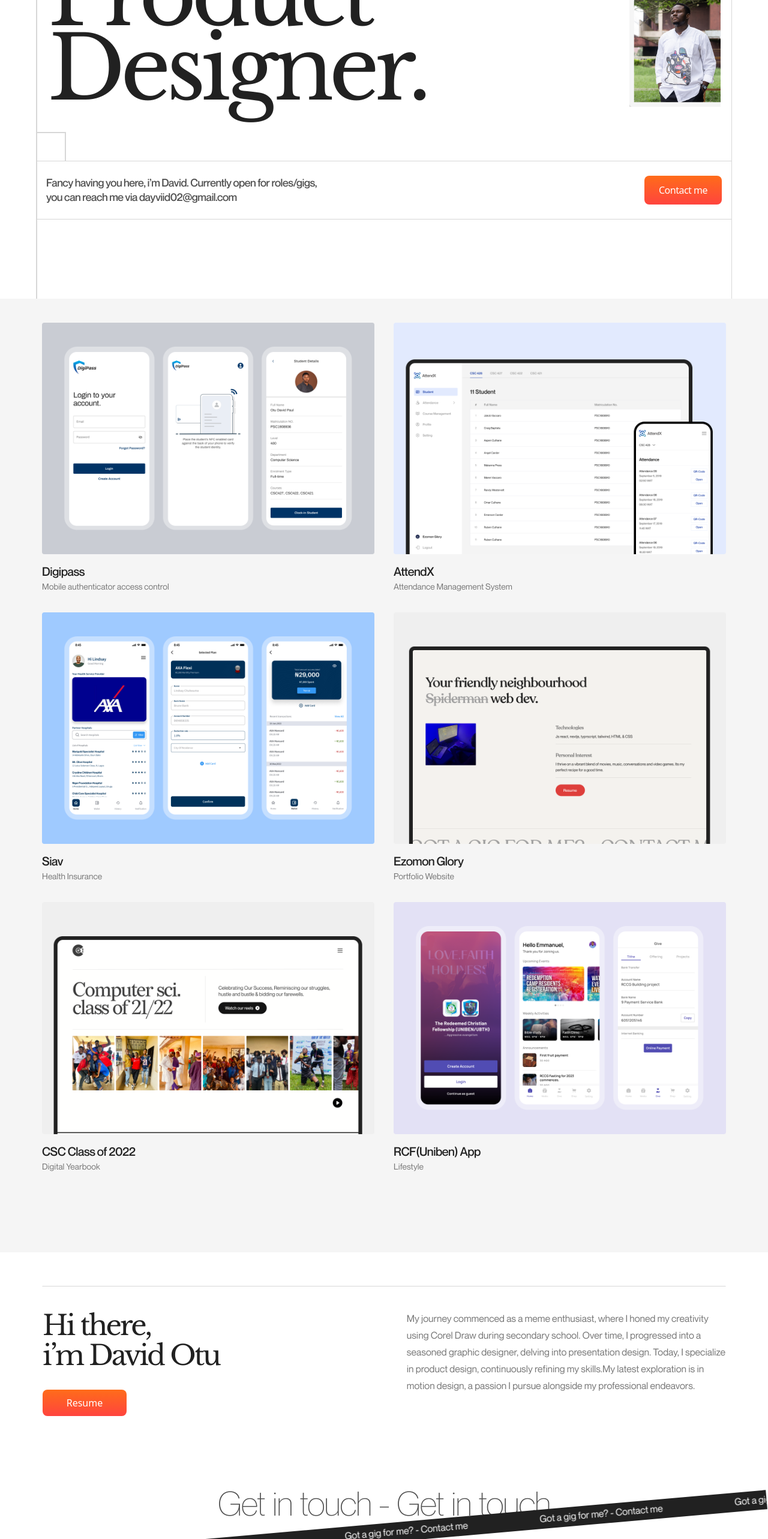
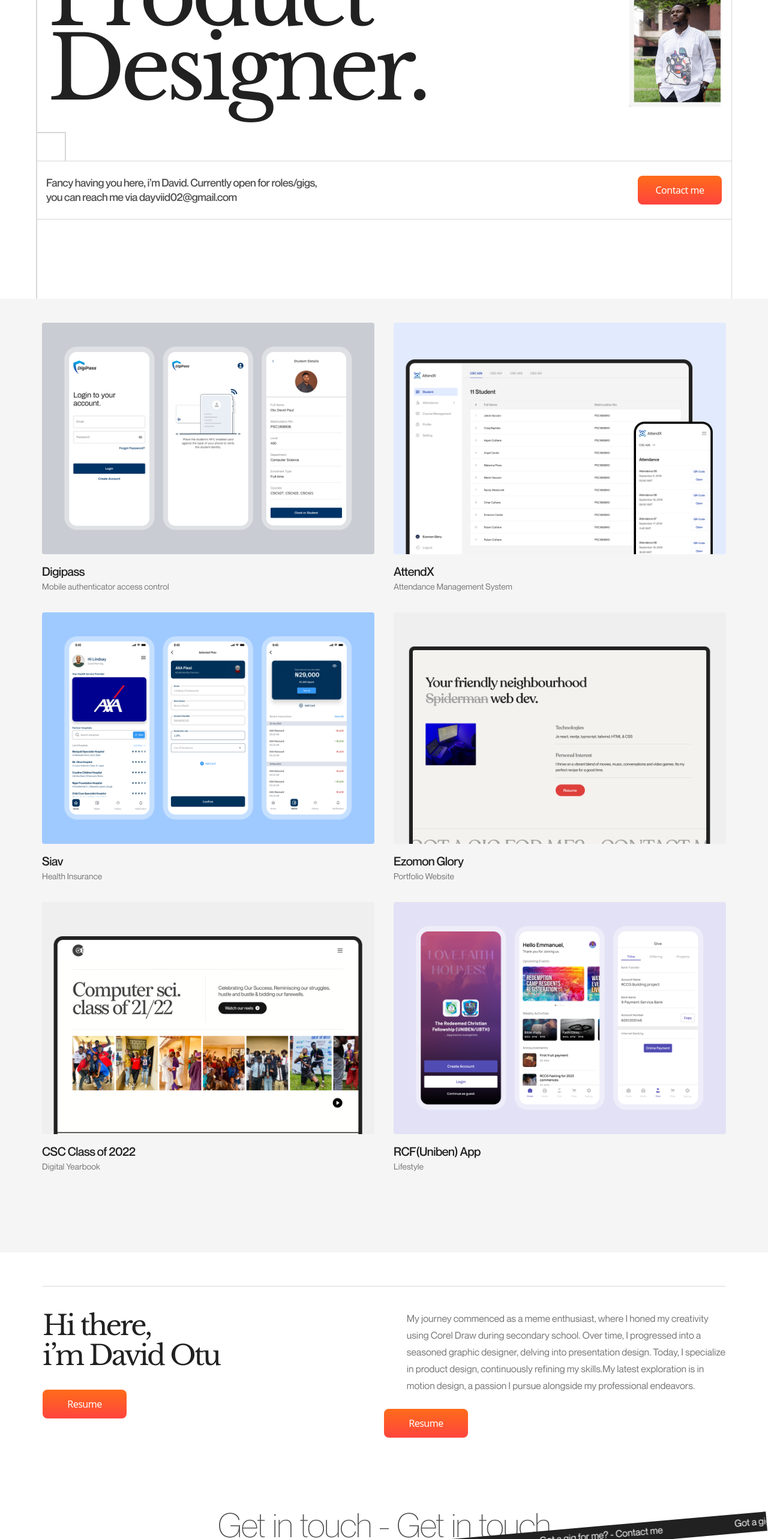
Before and after one commit to ezomonglory/davidportfolio, a Next.js app: page / in a window 1280 px wide. Shown: the part 234-2800 px from the top of the page at 60% size. Built offline with nearby package versions, Linux system fonts and the light colour scheme.

Commit message:
btn works changes

```diff
--- a/components/About.jsx
+++ b/components/About.jsx
@@ -11,9 +11,7 @@ const About = () => {
 					i’m David Otu
 				</h1>
 
-				<div className='bg-gradient md:inline-block w-[140px] !rounded-[8px] tracking-[-2%] hidden text-center  '>
-					Resume
-				</div>
+				<div className='bg-gradient font-[18px] !rounded-[8px] h-[48px]  items-center justify-center w-[140px] leading-[28px] tracking-[-0.5px] hidden md:flex'>Resume</div>
 			</div>
 
 			<div className='md:w-[50%] space-y-[24px] '>
@@ -93,9 +91,7 @@ const About = () => {
 					</svg>
 				</div> */}
 
-				<div className='bg-gradient !rounded-[8px] tracking-[-0.5px]  inline-block !px-[42px] md:hidden '>
-					Resume
-				</div>
+<div className='bg-gradient font-[18px] !rounded-[8px] h-[48px]  items-center justify-center w-[140px] leading-[28px] tracking-[-0.5px] flex md:hidde '>Resume</div>
 			</div>
 		</div>
 	);
--- a/components/HeroFooter.jsx
+++ b/components/HeroFooter.jsx
@@ -9,7 +9,7 @@ const HeroFooter = () => {
 				you can reach me via <br className="md:hidden" /> dayviid02@gmail.com
 			</p>
 
-			<div className='bg-gradient font-[18px] !rounded-[8px] h-[48px] leading-[28px] tracking-[-0.5px] '>Contact me</div>
+			<div className='bg-gradient font-[18px] !rounded-[8px] h-[48px] flex items-center justify-center w-[140px] leading-[28px] tracking-[-0.5px] '>Contact me</div>
 		</div>
 	);
 };
--- a/pages/AttendX.js
+++ b/pages/AttendX.js
@@ -73,7 +73,7 @@ const AttendX = () => {
                             In as much as this method is a means to an end, it can be easily manipulated by students and time consuming for lecturers to ensure that the attendance is free from such manipulation after each class.
                             This system was developed by my course mate for his final year project, and I collaborated as a designer. The timeline was very short so we had to work at a fast pace.'
 							/>
-							<div className='bg-gradient !p-0 !py-[10px] !px-[20px] tracking-[-0.01px] md:tracking-normal  w-[160px] text-center cursor-pointer '>
+								<div className='bg-gradient !md:p-0 !md:py-[10px] !md:px-[20px] tracking-[-0.01px] md:tracking-normal   w-[160px] h-[52px] flex items-center justify-center !px-[16px]  md:w-[160px] text-center cursor-pointer '>
 								View Dashboard
 							</div>
 						</div>
--- a/pages/CSC21.js
+++ b/pages/CSC21.js
@@ -69,7 +69,7 @@ const CSC21 = () => {
 								heading='Overview'
 								text='I came up with an idea to create a digital experience for my class where we had a website that housed our memories in form of pictures and videos and luckily, it synced with the fact that it was my final academic year in school and there was a list of activities they had planned for the final year week otherwise known as FYB Week.'
 							/>
-							<div className='bg-gradient !p-0 !py-[10px] !px-[20px] tracking-[-0.01px] md:tracking-normal  w-[160px] text-center cursor-pointer '>
+								<div className='bg-gradient !md:p-0 !md:py-[10px] !md:px-[20px] tracking-[-0.01px] md:tracking-normal   w-[140px] h-[48px] flex items-center justify-center !px-[16px]  md:w-[160px] text-center cursor-pointer '>
 								View Site
 							</div>
 						</div>
@@ -86,13 +86,13 @@ const CSC21 = () => {
 								heading='Design Preview'
 								text='Note: Visit the website to get the full experience'
 							/>
-							<div className='bg-gradient !p-0 !py-[10px] !px-[20px] tracking-[-0.01px] md:tracking-normal  w-[160px] text-center cursor-pointer '>
+							<div className='bg-gradient !md:p-0 !md:py-[10px] !md:px-[20px] tracking-[-0.01px] md:tracking-normal   w-[140px] h-[48px] flex items-center justify-center !px-[16px]  md:w-[160px] text-center cursor-pointer '>
 								View Site
 							</div>
 						</div>
 
 						<div>
-							<h1 className='text-[#212121] neue-md md:text-[24px] mb-[12px] md:leading-[32px] md:tracking-[-0.5px] '>
+							<h1 className='text-[#212121] text-[20px] neue-md md:text-[24px] mb-[12px] md:leading-[32px] md:tracking-[-0.5px] '>
 								Collaborators
 							</h1>
 
--- a/pages/DigipassFull.js
+++ b/pages/DigipassFull.js
@@ -224,7 +224,7 @@ const DigipassFull = () => {
 							<ProjectText text="Additionally, the mobile authenticator can be integrated with a campus portal to retrieve students' details directly. This integration ensures that the card's information is always up-to-date, reflecting any changes made by students through their portal accounts. As part of my project, we developed a basic dashboard to demonstrate how this system is intended to function." />
 						</div>
 						<div className="!md:mt-[64px] !mt-[48px] " >
-							<ProjectFooter next="/AttendX"  />
+							<ProjectFooter prev="null" next="/AttendX"  />
 						</div>
 					</div>
 				</div>
--- a/pages/EzomonGlory.js
+++ b/pages/EzomonGlory.js
@@ -69,7 +69,7 @@ const EzomonGlory = () => {
 								heading='Overview'
 								text="I had the pleasure of collaborating on the interface design for a  portfolio website with a frontend developer. What made this project particularly enjoyable was the numerous iterations we went through. The initial version (v1) of the portfolio didn't make it online because we came up with a revised version (v2) right after the developer had completed the first version. You can check out the interface design below or click the CTA to visit the site."
 							/>
-							<div className='bg-gradient w-[160px] text-center cursor-pointer '>
+								<div className='bg-gradient !md:p-0 !md:py-[10px] !md:px-[20px] tracking-[-0.01px] md:tracking-normal   w-[140px] h-[48px] flex items-center justify-center !px-[16px]  md:w-[160px] text-center cursor-pointer '>
 								View Site
 							</div>
 						</div>
--- a/styles/globals.css
+++ b/styles/globals.css
@@ -99,8 +99,7 @@
 .bg-gradient {
 	background: var(--mine, linear-gradient(180deg, #ff6c1a 0%, #ff443e 100%));
 	color: white;
-	padding: 10px 24px;
-	border-radius: 4px;
+	border-radius: 8px;
 
 }
 
```
